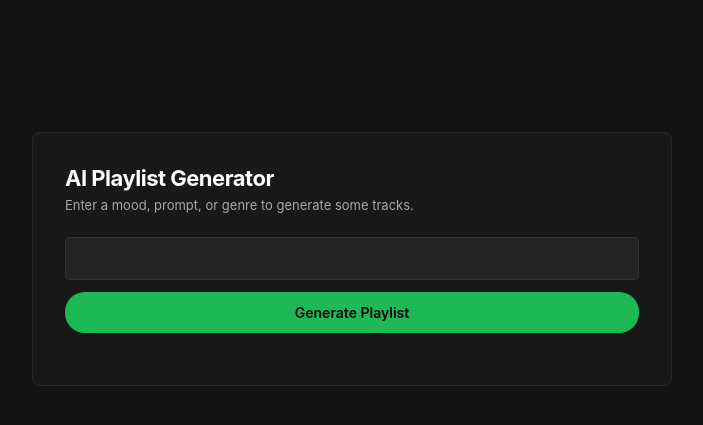
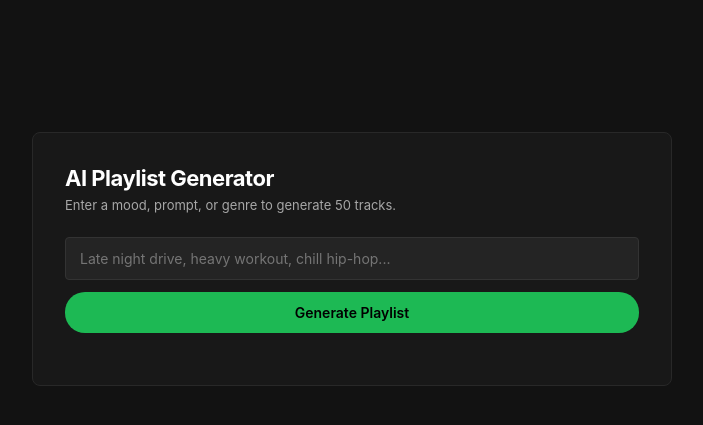
Before and after one commit to Baburgegeeg/Spotify-playlist-generator, a Flask app: page / in a window 1280 px wide. Shown: the part 141-566 px from the top of the page, without its empty margins (288-991 px from the left). Run offline with Flask 3, Linux system fonts and the light colour scheme.

Commit message:
Modify input placeholder and subtitle text
Updated the placeholder text for the input field to suggest specific vibes and clarified the subtitle to indicate generating 50 tracks.

```diff
--- a/templates/index.html
+++ b/templates/index.html
@@ -185,13 +185,13 @@
 
 <div class="container">
     <h1>AI Playlist Generator</h1>
-    <p class="subtitle">Enter a mood, prompt, or genre to generate some tracks.</p>
+    <p class="subtitle">Enter a mood, prompt, or genre to generate 50 tracks.</p>
 
     <form method="POST">
         <input
             type="text"
             name="vibe"
-            placeholder=""
+            placeholder="Late night drive, heavy workout, chill hip-hop..."
             value="{{ user_prompt }}"
             required
         >
```
